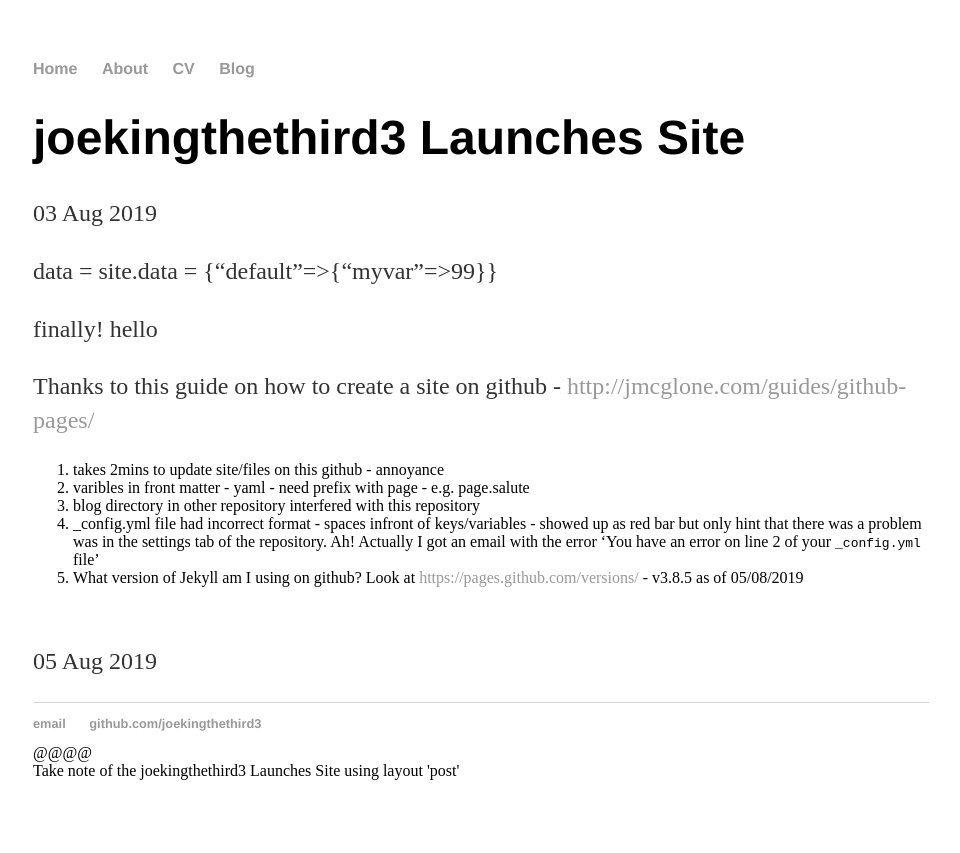
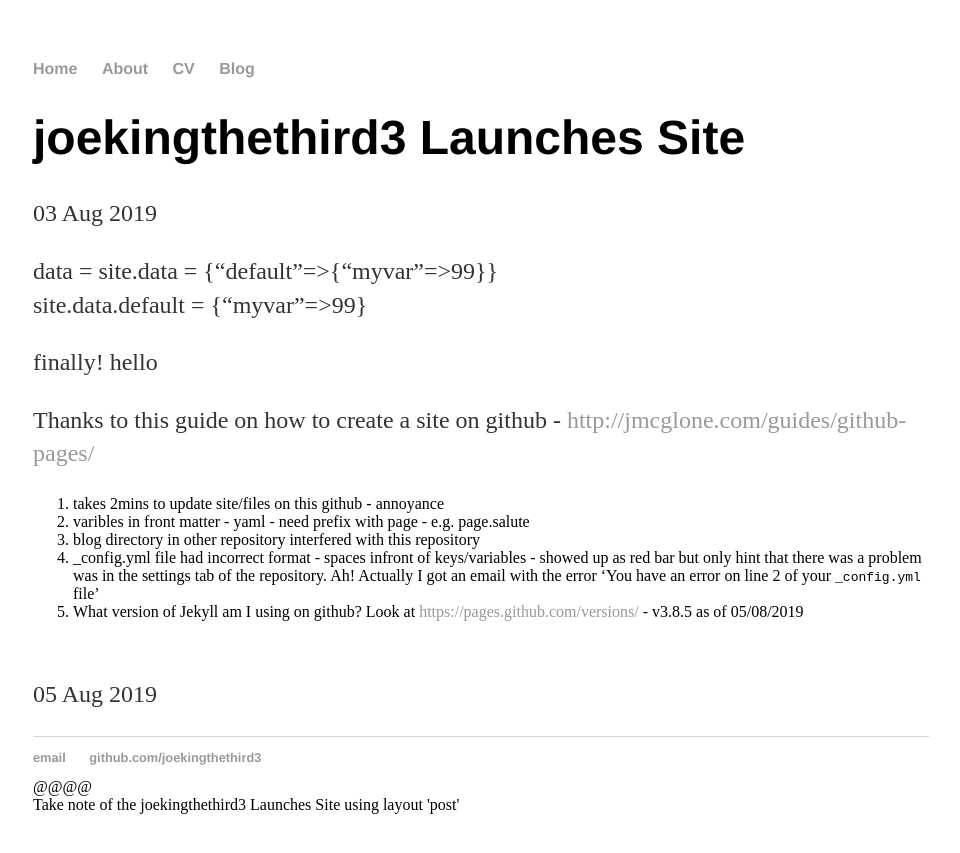
Before and after one commit to joekingTheThird3/joekingTheThird3.github.io, a Jekyll site: the page built from _posts/2019-08-03-myfirstpost.md, in a window 1280 px wide. Shown: the top 853 px of the page, without its empty margins (159-1119 px from the left). Built offline with Jekyll 4.4.1, drawn with Linux system fonts in a browser that asks for light colours.

Commit message:
Update 2019-08-03-myfirstpost.md

```diff
--- a/_posts/2019-08-03-myfirstpost.md
+++ b/_posts/2019-08-03-myfirstpost.md
@@ -6,6 +6,8 @@ salute: hello
 ---
 
 data = site.data = {{  site.data }}
+<br>
+site.data.default = {{site.data.default}}
 
 
 finally! {{  page.salute }}
```
